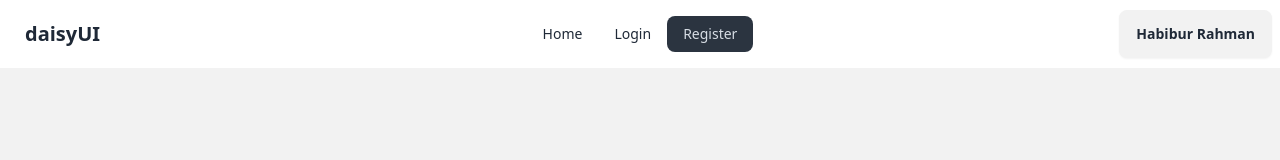
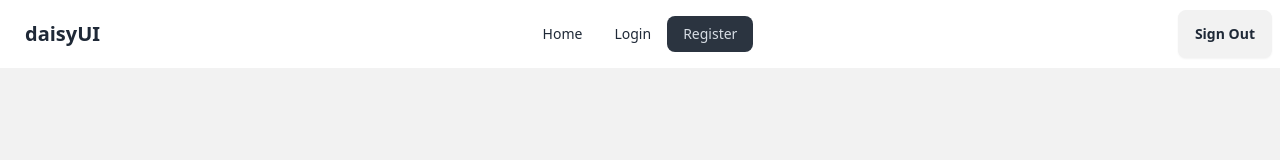
Before and after one commit to HabiburRahman02/react-authentication, a React (Vite) app: page /register in a window 1280 px wide. Shown: the top 160 px of the page. Built offline with nearby package versions, Linux system fonts and the light colour scheme.

Commit message:
env file added for firebase init file data hide

```diff
--- a/package.json
+++ b/package.json
@@ -10,6 +10,7 @@
     "preview": "vite preview"
   },
   "dependencies": {
+    "firebase": "^11.0.1",
     "localforage": "^1.10.0",
     "match-sorter": "^8.0.0",
     "react": "^18.3.1",
--- a/src/components/Navbar.jsx
+++ b/src/components/Navbar.jsx
@@ -4,7 +4,7 @@ import { AuthContext } from "../provider/AuthProvider";
 
 const Navbar = () => {
 
-    const { name } = useContext(AuthContext);
+    const { } = useContext(AuthContext);
 
     const links = <>
         <li><NavLink to='/'>Home</NavLink></li>
@@ -43,7 +43,7 @@ const Navbar = () => {
                 </ul>
             </div>
             <div className="navbar-end">
-                <a className="btn">{name}</a>
+                <a className="btn">Sign Out</a>
             </div>
         </div>
     );
--- a/src/components/Register.jsx
+++ b/src/components/Register.jsx
@@ -6,6 +6,8 @@ const Register = () => {
         const email = form.email.value;
         const password = form.password.value;
         console.log(email, password);
+
+        // create a user
     }
     return (
         <div className="hero bg-base-200 min-h-screen">
--- /dev/null
+++ b/src/firebase/firebase.init.js
@@ -0,0 +1,22 @@
+// Import the functions you need from the SDKs you need
+import { initializeApp } from "firebase/app";
+import { getAuth } from "firebase/auth";
+
+// TODO: Add SDKs for Firebase products that you want to use
+// https://firebase.google.com/docs/web/setup#available-libraries
+
+// Your web app's Firebase configuration
+const firebaseConfig = {
+  apiKey: import.meta.env.VITE_apiKey,
+  authDomain: import.meta.env.VITE_authDomain,
+  projectId: import.meta.env.VITE_projectId,
+  storageBucket: import.meta.env.VITE_storageBucket,
+  messagingSenderId: import.meta.env.VITE_messagingSenderId,
+  appId: import.meta.env.VITE_appId,
+};
+console.log('fire', firebaseConfig);
+
+// Initialize Firebase
+const app = initializeApp(firebaseConfig);
+const auth  = getAuth(app);
+export default auth;
--- a/src/provider/AuthProvider.jsx
+++ b/src/provider/AuthProvider.jsx
@@ -1,11 +1,24 @@
 /* eslint-disable react-refresh/only-export-components */
+import { createUserWithEmailAndPassword, signInWithEmailAndPassword } from "firebase/auth";
 import { createContext } from "react";
+import auth from "../firebase/firebase.init";
 
 export const AuthContext = createContext(null);
 const AuthProvider = ({ children }) => {
 
+    const createUser = (email, password) => {
+        return createUserWithEmailAndPassword(auth, email, password);
+    }
+
+    const loginUser = (email, password) => {
+        return signInWithEmailAndPassword(auth, email, password);
+    }
+
+
+
     const info = {
-        name: 'Habibur Rahman',
+        createUser,
+        loginUser
     }
 
     return (
```
Also changed, not shown: 2 other files (tests, documents, lock files or other folders).
